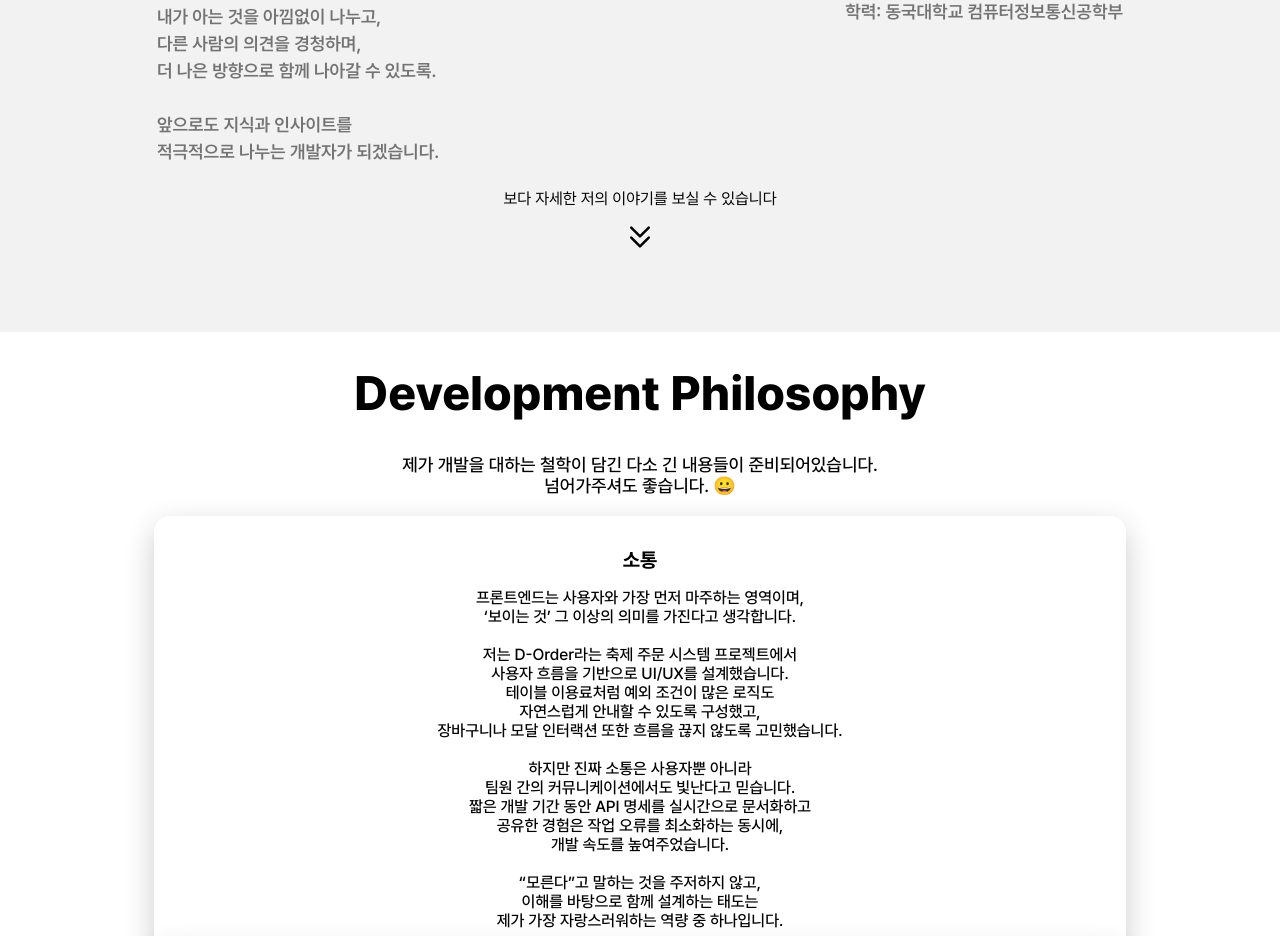
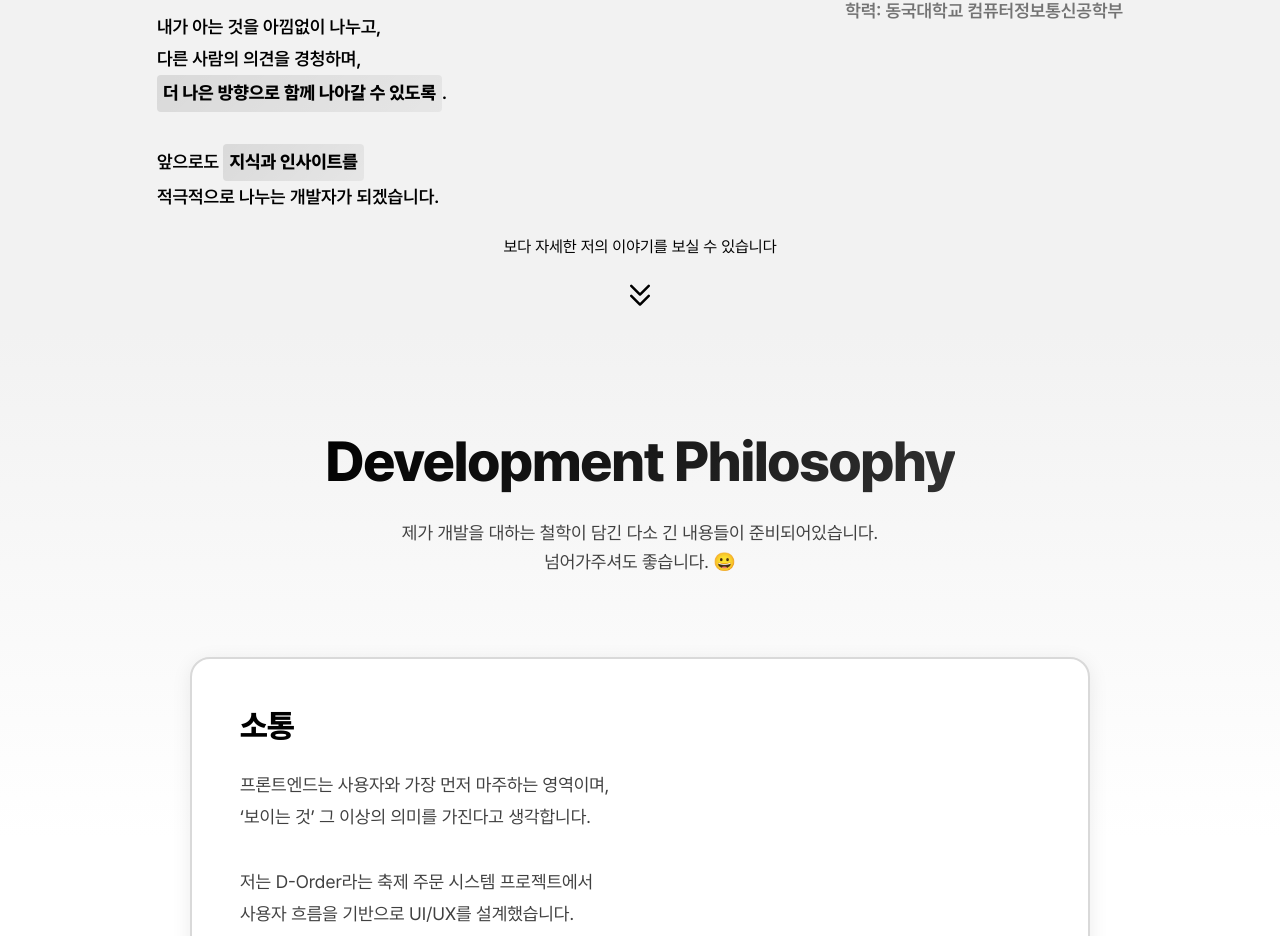
Before and after one commit to taejun0/PortfolioPage, a Next.js app: page /about in a window 1280 px wide. Shown: the part 468-1404 px from the top of the page. Built offline with nearby package versions, Linux system fonts and the light colour scheme; some icons are missing.

Commit message:
feat: About Page First/Second 섹션 개선
- First 섹션 텍스트 강조 스타일 추가
- Second 섹션 카드 디자인 개선
- 카드 왼쪽 보더 제거
- 트렌디한 기업 스타일 적용

```diff
--- a/src/features/aboutpage/components/first/FIrst.tsx
+++ b/src/features/aboutpage/components/first/FIrst.tsx
@@ -18,7 +18,24 @@ const First = () => {
       <S.Container>
         <S.Container2>
           <S.Title>{FIRSTCONSTANT.TEXT.TITLE}</S.Title>
-          <S.Text>{FIRSTCONSTANT.TEXT.ABOUTME}</S.Text>
+          <S.Text>
+            {FIRSTCONSTANT.TEXT.ABOUTME.split(
+              /(집단에서 공유되는 정보가, 곧 그 집단의 IQ다|팀 전체의 성장|더 나은 방향으로 함께 나아갈 수 있도록|지식과 인사이트를)/
+            ).map((part, index) => {
+              const highlights = [
+                "집단에서 공유되는 정보가",
+                "팀 전체의 성장",
+                "더 나은 방향으로 함께 나아갈 수 있도록",
+                "지식과 인사이트를",
+              ];
+              const isHighlight = highlights.some((h) => part.includes(h));
+              return isHighlight ? (
+                <S.Highlight key={index}>{part}</S.Highlight>
+              ) : (
+                <span key={index}>{part}</span>
+              );
+            })}
+          </S.Text>
         </S.Container2>
         <S.Container2>
           <S.Text2>
--- a/src/features/aboutpage/components/first/First.styled.ts
+++ b/src/features/aboutpage/components/first/First.styled.ts
@@ -57,8 +57,8 @@ export const Text = styled.div`
   font-weight: ${({ theme }) => theme.fonts.weights.semiBold};
   color: ${({ theme }) => theme.colors.gray200};
   font-size: 1.125rem;
-
-  line-height: 1.5;
+  line-height: 1.8;
+  white-space: pre-wrap;
 
   @media (max-width: 760px) {
     font-size: 1rem;
@@ -71,7 +71,19 @@ export const Text = styled.div`
   @media (max-width: 430px) {
     font-size: 0.75rem;
   }
-  white-space: pre-wrap;
+`;
+
+export const Highlight = styled.span`
+  color: ${({ theme }) => theme.colors.black};
+  font-weight: ${({ theme }) => theme.fonts.weights.extraBold};
+  background: linear-gradient(
+    135deg,
+    rgba(0, 0, 0, 0.1) 0%,
+    rgba(0, 0, 0, 0.05) 100%
+  );
+  padding: 0.125rem 0.375rem;
+  border-radius: 4px;
+  display: inline-block;
 `;
 
 export const Text2 = styled.div`
--- a/src/features/aboutpage/components/second/Second.styled.ts
+++ b/src/features/aboutpage/components/second/Second.styled.ts
@@ -3,52 +3,63 @@ import styled from "@emotion/styled";
 import { motion } from "framer-motion";
 
 export const Wrapper = styled.div`
-  background-color: ${({ theme }) => theme.colors.white};
+  background: linear-gradient(
+    to bottom,
+    ${({ theme }) => theme.colors.BG100} 0%,
+    ${({ theme }) => theme.colors.white} 20%
+  );
   min-height: 100vh;
-  padding: 2rem 2rem 6rem 2rem;
+  padding: 6rem 2rem;
   display: flex;
   flex-direction: column;
   align-items: center;
+  box-sizing: border-box;
+  width: 100%;
 
-  box-sizing: border-box;
-`;
-
-export const Title = styled.div`
-  font-weight: ${({ theme }) => theme.fonts.weights.extraBold};
-  font-size: 3rem;
-
-  padding-bottom: 2rem;
-
-  @media (max-width: 760px) {
-    font-size: 3rem;
-  }
-
-  @media (max-width: 600px) {
-    top: -3.5rem;
-    font-size: 2.5rem;
-  }
-
-  @media (max-width: 430px) {
-    top: -2.5rem;
-    font-size: 2rem;
+  @media (max-width: 768px) {
+    padding: 4rem 1.5rem;
   }
 `;
 
-export const SemiTitle = styled.div`
-  font-weight: ${({ theme }) => theme.fonts.weights.medium};
-  font-size: 1.125rem;
-  text-align: center;
+export const Title = styled.h2`
+  ${({ theme }) => theme.fonts.Pretendard};
+  font-weight: ${({ theme }) => theme.fonts.weights.extraBold};
+  font-size: 3.5rem;
+  color: ${({ theme }) => theme.colors.black};
+  letter-spacing: -0.03em;
+  margin: 0;
+  padding-bottom: 1.5rem;
+  background: linear-gradient(135deg, #000000 0%, #333333 100%);
+  -webkit-background-clip: text;
+  -webkit-text-fill-color: transparent;
+  background-clip: text;
 
-  @media (max-width: 760px) {
-    font-size: 1rem;
+  @media (max-width: 768px) {
+    font-size: 2.75rem;
   }
 
-  @media (max-width: 600px) {
-    font-size: 0.875rem;
+  @media (max-width: 480px) {
+    font-size: 2.25rem;
+  }
+`;
+
+export const SemiTitle = styled.p`
+  ${({ theme }) => theme.fonts.Pretendard};
+  font-weight: ${({ theme }) => theme.fonts.weights.regular};
+  font-size: 1.125rem;
+  color: ${({ theme }) => theme.colors.gray300};
+  text-align: center;
+  margin: 0;
+  line-height: 1.6;
+  margin-bottom: 3rem;
+
+  @media (max-width: 768px) {
+    font-size: 1rem;
+    margin-bottom: 2rem;
   }
 
-  @media (max-width: 430px) {
-    font-size: 0.75rem;
+  @media (max-width: 480px) {
+    font-size: 0.9375rem;
   }
 `;
 
@@ -57,37 +68,72 @@ export const CardContainer = styled(motion.div)`
   justify-content: center;
   align-items: center;
   position: relative;
-  padding-top: 20px;
-  margin-bottom: -40px;
+  padding-top: 2rem;
+  margin-bottom: 2rem;
   width: 100%;
 `;
 
 export const CardInner = styled(motion.div)`
-  width: 80%;
+  width: 100%;
+  max-width: 900px;
   display: flex;
   flex-direction: column;
   justify-content: center;
-  align-items: center;
-  border-radius: 16px;
+  align-items: flex-start;
+  border-radius: 20px;
   background: ${({ theme }) => theme.colors.white};
-  box-shadow: 0 10px 30px rgba(0, 0, 0, 0.2);
-  padding: 2rem;
-  text-align: center;
+  box-shadow: 0 4px 20px rgba(0, 0, 0, 0.08);
+  padding: 3rem;
+  text-align: left;
+  gap: 1.5rem;
+  border: 2px solid ${({ theme }) => theme.colors.gray150};
+  transition: all 0.3s cubic-bezier(0.34, 1.56, 0.64, 1);
+  position: relative;
+  overflow: hidden;
 
-  gap: 1rem;
+  &:hover {
+    transform: translateY(-6px);
+    box-shadow: 0 16px 32px rgba(0, 0, 0, 0.12);
+    border-color: ${({ theme }) => theme.colors.black};
+  }
+
+  @media (max-width: 768px) {
+    padding: 2rem;
+    gap: 1.25rem;
+  }
 `;
 
-export const CardTitle = styled.div`
+export const CardTitle = styled.h3`
   ${({ theme }) => theme.fonts.Pretendard};
-  font-weight: ${({ theme }) => theme.fonts.weights.bold};
+  font-weight: ${({ theme }) => theme.fonts.weights.extraBold};
+  font-size: 2rem;
+  color: ${({ theme }) => theme.colors.black};
+  margin: 0;
+  letter-spacing: -0.02em;
 
-  font-size: 1.25rem;
+  @media (max-width: 768px) {
+    font-size: 1.75rem;
+  }
+
+  @media (max-width: 480px) {
+    font-size: 1.5rem;
+  }
 `;
 
-export const CardText = styled.div`
+export const CardText = styled.p`
   ${({ theme }) => theme.fonts.Pretendard};
-  font-weight: ${({ theme }) => theme.fonts.weights.medium};
-  font-size: 1rem;
+  font-weight: ${({ theme }) => theme.fonts.weights.regular};
+  font-size: 1.125rem;
+  color: ${({ theme }) => theme.colors.gray300};
+  line-height: 1.8;
+  margin: 0;
+  white-space: pre-wrap;
 
-  white-space: pre-wrap;
+  @media (max-width: 768px) {
+    font-size: 1rem;
+  }
+
+  @media (max-width: 480px) {
+    font-size: 0.9375rem;
+  }
 `;
```
